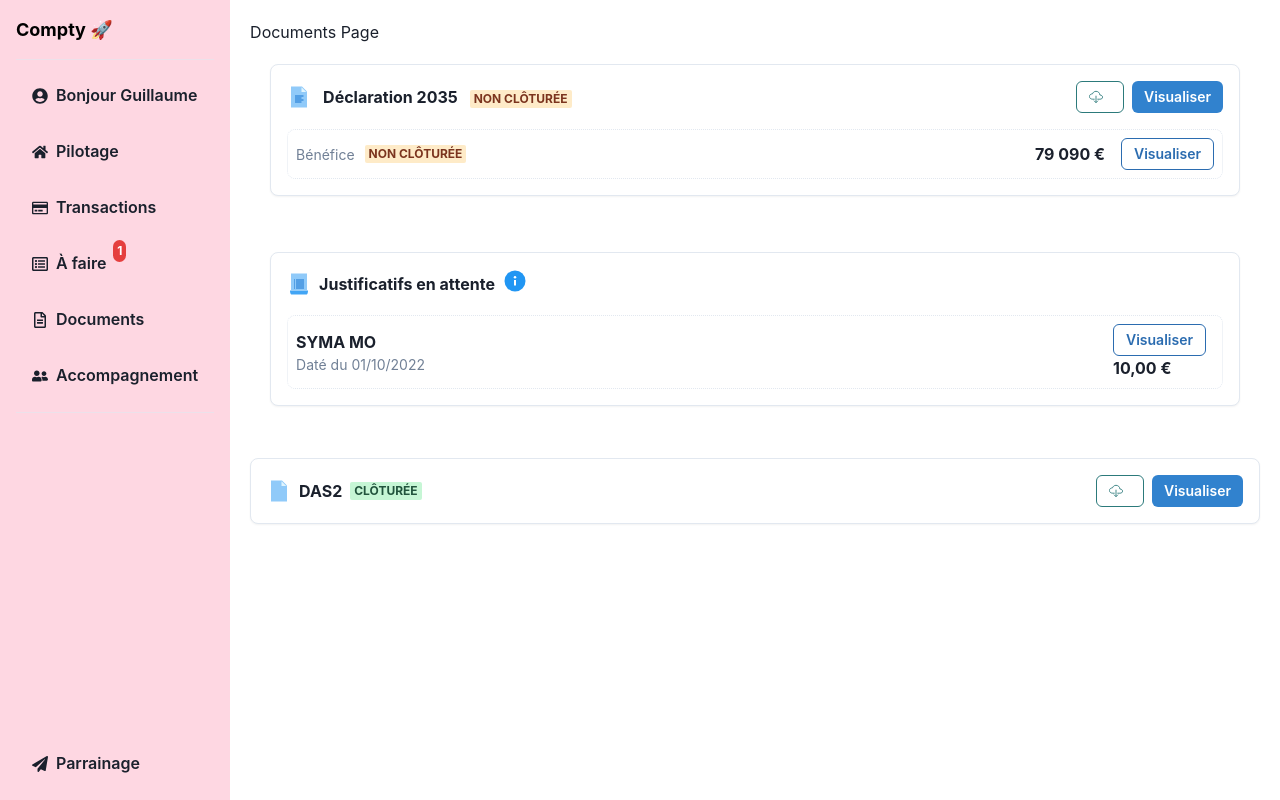
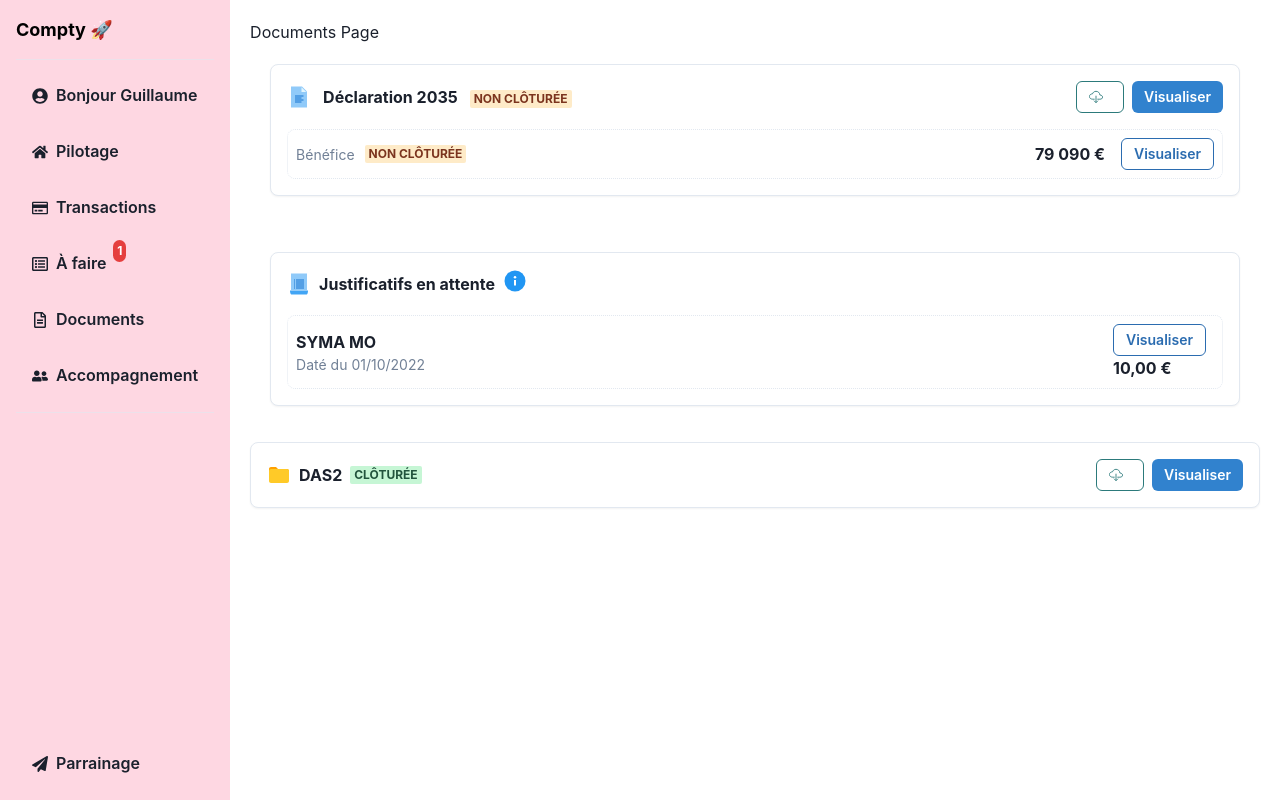
Before and after one commit to lizardspace2/compty10042024, a React (Vite) app: page /documents in a window 1280 px wide. Built offline with nearby package versions, Linux system fonts and the light colour scheme.

Commit message:
fffffffffffx

```diff
--- a/src/components/Documents/components/DossierDocument.jsx
+++ b/src/components/Documents/components/DossierDocument.jsx
@@ -1,6 +1,6 @@
 import React from 'react';
 import { Box, Flex, Text, Button, Badge, Icon, useColorModeValue, Stack } from '@chakra-ui/react';
-import { FcFile } from 'react-icons/fc'; // Using a file icon as a placeholder
+import { FcFolder } from 'react-icons/fc'; // Using a file icon as a placeholder
 import { IoCloudDownloadOutline } from 'react-icons/io5'; // For the download icon
 
 const DossierDocument = () => {
@@ -16,13 +16,12 @@ const DossierDocument = () => {
       borderColor={borderColor}
       p={4}
       shadow="sm"
-      my={4}
       display="flex"
       alignItems="center"
       justifyContent="space-between"
     >
       <Flex align="center">
-        <Icon as={FcFile} boxSize={6} mr={2} />
+        <Icon as={FcFolder} boxSize={6} mr={2} />
         <Text fontWeight="bold" mr={2}>DAS2</Text>
         <Badge colorScheme="green">Clôturée</Badge>
       </Flex>
```
